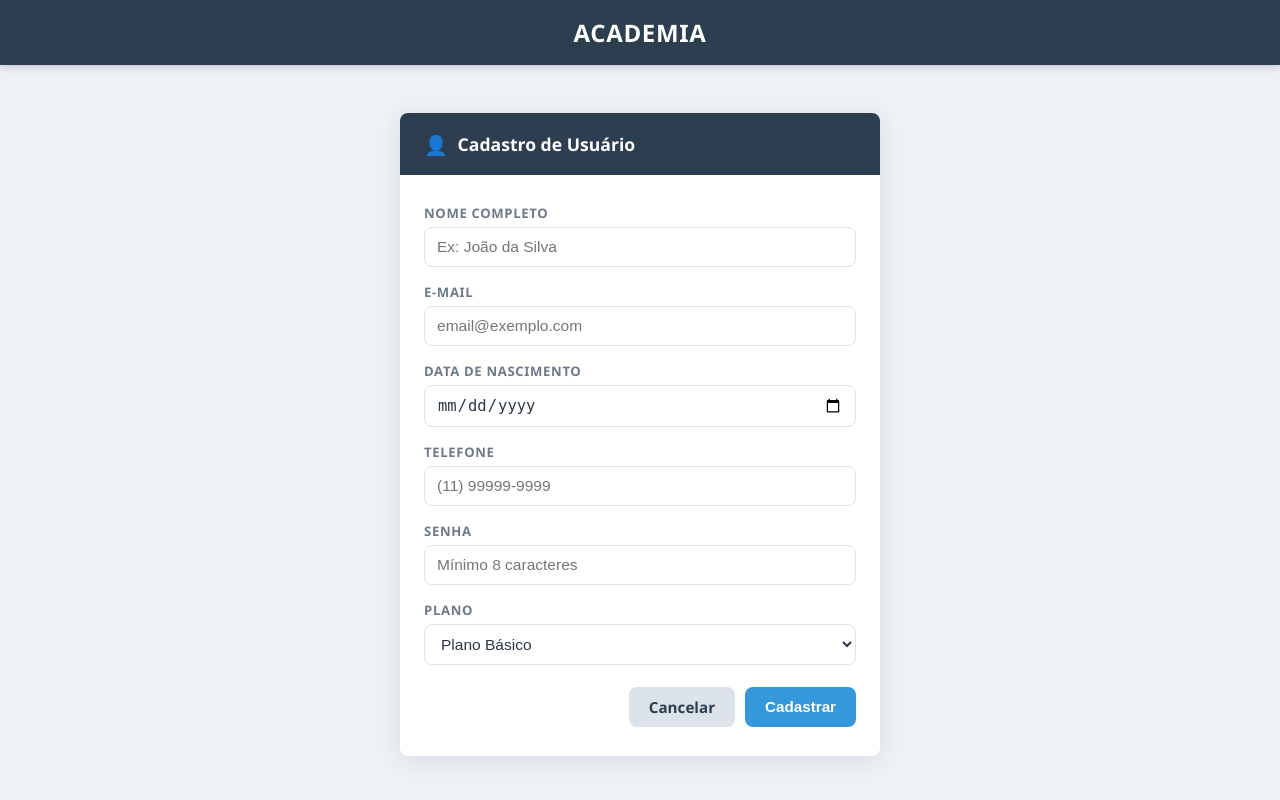
After one commit to LcEduardo/GymManager-PHP-PDO, a PHP site: page /register-user.php in a window 1280 px wide. The commit adds this page. Run offline with PHP 8.4, Linux system fonts and the light colour scheme; data comes from the database, SQL or seed files in the repository; both versions use the stored data as it was after the commit.

Commit message:
delete button + register a new user

```diff
--- a/index.php
+++ b/index.php
@@ -54,7 +54,7 @@ try {
             <td>
               <div class="actions">
                 <a href="edit.php?id=<?= $user->id() ?>"><button>Editar</button></a>
-                <a href="delete.php?id=<?= $user->id() ?>"><button>Excluir</button></a>
+                <a href="delete.php?id=<?= $user->id() ?>" ><button style="background-color: red;">Excluir</button></a>
               </div>
             </td>
           </tr>
@@ -62,7 +62,7 @@ try {
         </tbody>
       </table>
       <div class="actions">
-        <a href="cadastro.html"><button>Cadastrar usuário</button></a>
+        <a href="register-user.php"><button>Cadastrar usuário</button></a>
         <button>Baixar PDF</button>
       </div>
     </section>
--- /dev/null
+++ b/register-user.php
@@ -0,0 +1,97 @@
+<?php
+
+require 'vendor/autoload.php';
+
+use App\Domain\User;
+use App\Infra\Connection;
+use App\Repository\UserRepository;
+
+$connection = Connection::getConnection();
+$repository = new UserRepository($connection);
+
+if ($_SERVER['REQUEST_METHOD'] === 'POST') {
+
+  $user = new User(
+      null,
+      $_POST['name'],
+      $_POST['email'],
+      password_hash($_POST['password'], PASSWORD_DEFAULT),
+      date('Y-m-d H:i:s'),
+      $_POST['phone'] ?? null,
+      $_POST['status']
+  );
+
+  $repository->createUser($user);
+  header('Location:index.php');
+
+}
+?>
+
+<!DOCTYPE html>
+<html lang="pt-BR">
+<head>
+  <meta charset="UTF-8">
+  <meta name="viewport" content="width=device-width, initial-scale=1.0">
+  <title>Cadastro de Usuário – Academia</title>
+  <link rel="stylesheet" href="css/style.css">
+</head>
+<body>
+
+  <header>
+    <h1>Academia</h1>
+  </header>
+
+  <main class="page-center">
+    <div class="card">
+
+      <div class="card-header">
+        <span class="card-icon">👤</span>
+        <h2>Cadastro de Usuário</h2>
+      </div>
+
+      <form class="form" method="POST">
+
+        <div class="field-group">
+          <label for="name">Nome completo</label>
+          <input type="text" id="name" name="name" placeholder="Ex: João da Silva" required>
+        </div>
+
+        <div class="field-group">
+          <label for="email">E-mail</label>
+          <input type="email" id="email" name="email" placeholder="email@exemplo.com" required>
+        </div>
+
+        <div class="field-group">
+          <label for="birthdate">Data de nascimento</label>
+          <input type="date" id="birthdate" name="birthdate">
+        </div>
+
+        <div class="field-group">
+          <label for="phone">Telefone</label>
+          <input type="text" id="phone" name="phone" placeholder="(11) 99999-9999">
+        </div>
+
+        <div class="field-group">
+          <label for="password">Senha</label>
+          <input type="password" id="password" name="password" placeholder="Mínimo 8 caracteres" required>
+        </div>
+
+        <div class="field-group">
+          <label for="status">Plano</label>
+          <select id="status" name="status">
+            <option value="basico">Plano Básico</option>
+            <option value="premium">Plano Premium</option>
+          </select>
+        </div>
+
+        <div class="form-actions">
+          <a href="index.php" class="btn btn-secondary">Cancelar</a>
+          <button type="submit" class="btn btn-primary">Cadastrar</button>
+        </div>
+
+      </form>
+    </div>
+  </main>
+
+</body>
+</html>
--- a/src/Repository/UserRepository.php
+++ b/src/Repository/UserRepository.php
@@ -80,4 +80,11 @@ class UserRepository
 
     }
 
+    public function deleteUser(int $id): void{
+        $sql = "DELETE FROM users WHERE id=:id;";
+        $stmt = $this->connection->prepare($sql);
+        $stmt->bindValue(':id', $id, PDO::PARAM_INT);
+        $stmt->execute();
+    }
+
 }
```
Also changed, not shown: delete.php (added, +14 -0 lines), register-user.html (deleted, +0 -28 lines), gym.sqlite.
